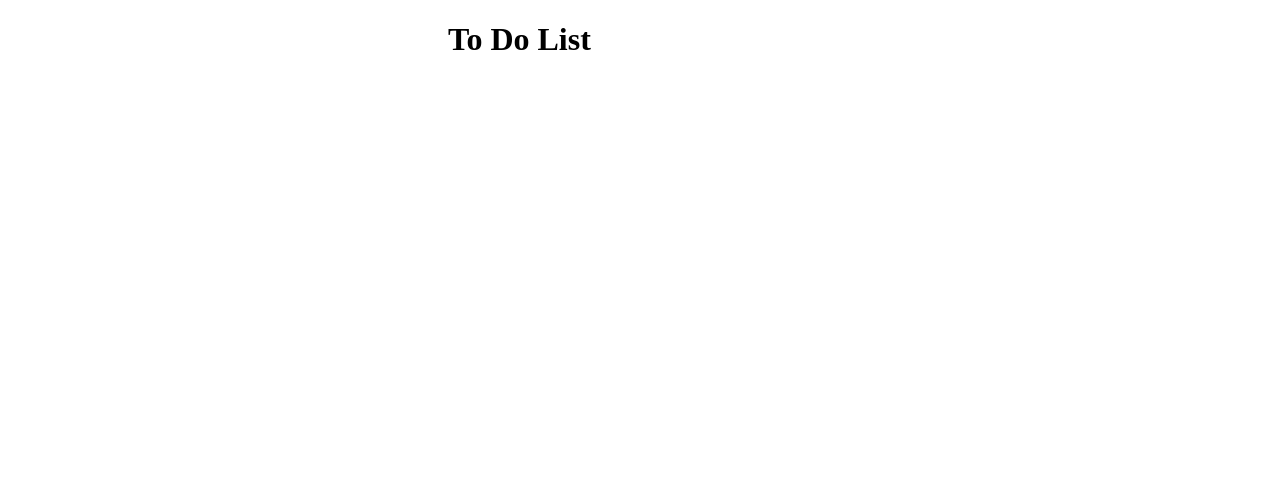
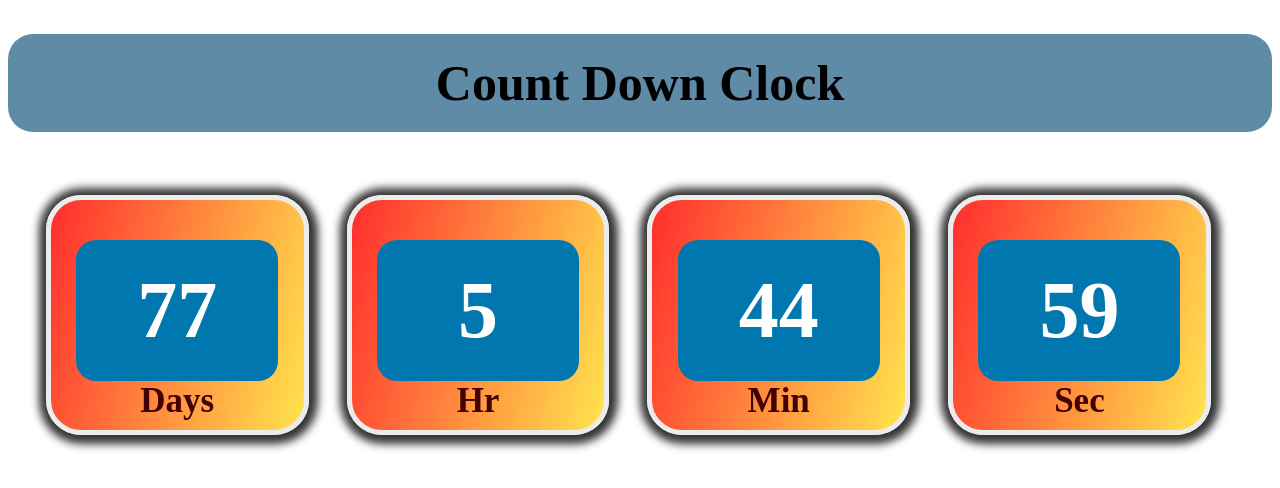
Before and after one commit to SaifUddinArafat/Count-Down-Timer, a plain HTML site: page index.html in a window 1280 px wide. Drawn offline with Linux system fonts and the light colour scheme.

Commit message:
"Developed By Saif 29-12-2021 12:14am"

```diff
--- a/css/style.css
+++ b/css/style.css
@@ -1,3 +1,62 @@
 body{
-    margin-left: 35%;
+    box-sizing: border-box;
+    text-align: center;
 }
+h1{
+    margin-bottom: 5%;
+    font-size: 50px;
+    background-color: rgba(47, 104, 141, 0.767);
+    border-radius: 25px;
+    padding: 20px;
+}
+span{
+    color: rgb(68, 1, 1);
+    font-size: 35px;
+    font-weight: bold;
+}
+.text{
+    width: 60%;
+    margin-left: 10%;
+    padding: 10%;
+    margin-top: 40px;
+    font-size: 80px;
+    border-radius: 20px;
+    background-color: rgb(0, 120, 175);
+}
+
+#clock .row{
+    position: absolute;
+}
+#clock .col-3{
+    float: left;
+    background-image: linear-gradient(105deg, #ff2a2afb, #ffe342ef);
+    width: 20%;
+    height: 230px;
+    margin-left: 3%;
+    border-radius: 35px;
+    color: rgb(255, 255, 255);
+    font-weight: bolder;
+    border: solid 5px rgb(236, 236, 236);
+    box-shadow: rgb(51, 51, 51) 1px 1px 8px 8px;
+}
+
+@media (max-width:960px) {
+    h1{
+        font-size: 30px;
+    }
+    span{
+        font-size: 15px;
+    }
+
+    .text{
+        margin-top: 25px;
+        font-size: 35px;
+        border-radius: 10px;
+    }
+
+    #clock .col-3{
+        width: 18%;
+        height: 120px;
+        border-radius: 15px;
+    }
+}
--- a/index.html
+++ b/index.html
@@ -4,10 +4,29 @@
     <meta charset="UTF-8">
     <meta http-equiv="X-UA-Compatible" content="IE=edge">
     <meta name="viewport" content="width=device-width, initial-scale=1.0">
-    <title>To Do List</title>
+    <title>Count Down Clock</title>
     <link rel="stylesheet" href="css/style.css">
 </head>
 <body>
-    <h1>To Do List</h1>
+    <h1>Count Down Clock</h1>
+    <div id="clock" class="row">
+        <div id="day" class="col-3">
+            <div id="remaningDay" class="text">00</div>
+            <span>Days</span>
+        </div>
+        <div id="hour" class="col-3">
+            <div class="text" id="remaningHr">00</div>
+            <span>Hr</span>
+        </div>
+        <div id="minute" class="col-3">
+            <div class="text" id="remaningMin">00</div>
+            <span>Min</span>
+        </div>
+        <div id="sec" class="col-3">
+            <div class="text" id="remaningSec">00</div>
+            <span>Sec</span>
+        </div>
+    </div>
+    <script src="js/script.js"></script>
 </body>
 </html>
--- a/js/script.js
+++ b/js/script.js
@@ -0,0 +1,23 @@
+function getRemaning_Time(){
+    var endTime = Date.parse('Mar 16, 2022');
+    var current_Time = Date.now();
+    var remaning_Time = endTime - current_Time;
+
+    var second = 1000;
+    var min = second * 60;
+    var hr = min * 60;
+    var day = hr * 24;
+
+    var remaning_Day = Math.floor(remaning_Time / day);
+    var remaning_Hr = Math.floor((remaning_Time % day) / hr);
+    var remaning_Min = Math.floor((remaning_Time % hr) / min);
+    var remaning_Second = Math.floor((remaning_Time % min) / second);
+
+    document.getElementById("remaningDay").innerHTML = remaning_Day;
+    document.getElementById("remaningHr").innerHTML = remaning_Hr;
+    document.getElementById("remaningMin").innerHTML = remaning_Min;
+    document.getElementById("remaningSec").innerHTML = remaning_Second;
+
+}
+
+setInterval(getRemaning_Time, 1000);
```
Also changed, not shown: aboutThisProject.txt.
